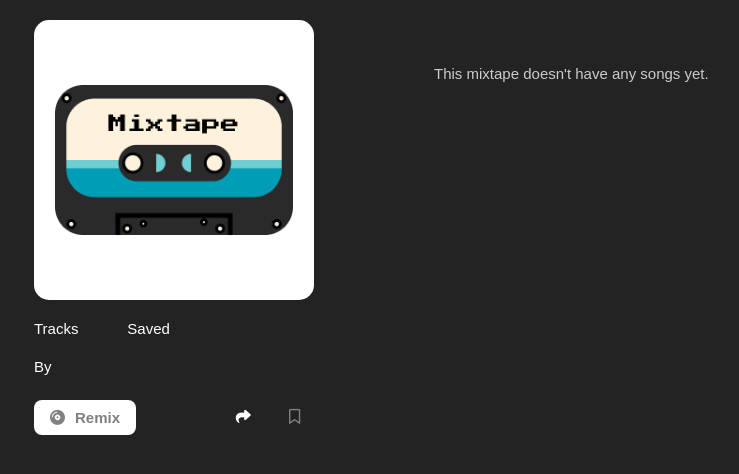
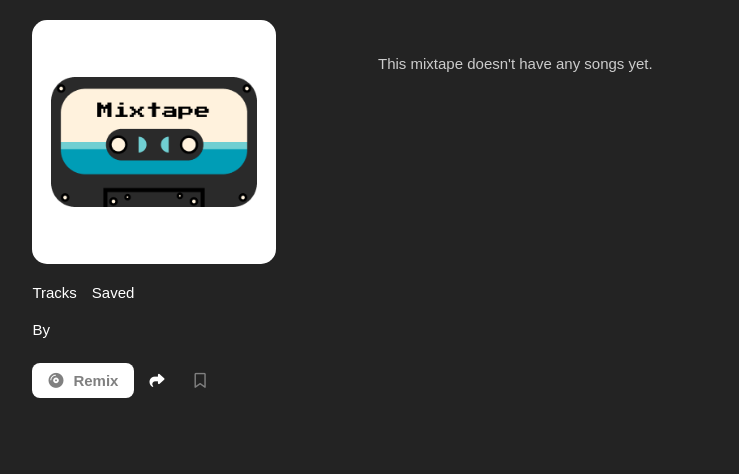
Before and after one commit to CSCI-5117-F26/developing-the-interactive-web-project-1-group-7, a Python web app: template src/developing_the_interactive_web_project_1_group_7/templates/view_mixtape.html in a window 1280 px wide. Shown: the part 72-546 px from the top of the page, without its empty margins (6-745 px from the left). Run offline with Jinja, Linux system fonts and the light colour scheme; the template is opened without the code that fills it, so the values that code supplies are empty; some libraries are stand-ins or nearby versions.

Commit message:
Updated css for view mixtape for resizing

```diff
--- a/src/developing_the_interactive_web_project_1_group_7/static/edit_mixtape.css
+++ b/src/developing_the_interactive_web_project_1_group_7/static/edit_mixtape.css
@@ -1,8 +1,9 @@
 .card {
     background-color: white;
     border-radius: 15px;
-    height: 35vh;
-    width: 35vh;
+    width: 100%;
+    max-width: 35vh;
+    aspect-ratio: 1 / 1;
     display: flex;
     justify-content: center;
     align-items: center;
@@ -22,7 +23,7 @@
 
 .left-side {
     box-sizing: border-box;
-    padding: 20px 0 20px 40px;
+    padding: 20px clamp(15px, 3%, 40px);
 }
 
 
@@ -82,9 +83,12 @@
 
 .actions {
     align-items: center;
-    margin-bottom: 15px;
     display: flex;
     gap: 15px;
+}
+
+.actions > div {
+    width: auto;
 }
 
 #remix {
@@ -121,7 +125,7 @@
 
 .right-side {
     box-sizing: border-box;
-    padding: 50px 80px 20px 120px;
+    padding: 40px clamp(15px, 5%, 80px);
 }
 
 .modal {
@@ -215,3 +219,13 @@ dialog p {
 .button-confirm {
     background-color: #FF7878;
 }
+
+.stats {
+    display: flex;
+    flex-wrap: wrap;
+    gap: 15px;
+}
+
+.stats > div {
+    width: auto;
+}
--- a/src/developing_the_interactive_web_project_1_group_7/static/songs.css
+++ b/src/developing_the_interactive_web_project_1_group_7/static/songs.css
@@ -1,10 +1,16 @@
 .song {
     align-items: center;
+    padding: 5px 0;
+    border-radius: 10px;
+}
+
+.song:hover {
+    background-color: #303030;
 }
 
 .song-img {
     display: block;
-    width: 60%;
+    width: 80%;
     max-width: 120px;
     object-fit: cover;
     border-radius: 8px;
@@ -12,15 +18,18 @@
 }
 
 .song h5 {
-    margin-bottom: 6px;
-    font-size: 15px;
-    font-weight: 700;
+    margin: 0 0 6px;
 }
 
 .song-meta {
     display: flex;
     gap: 24px;
     font-size: 15px;
+    flex-wrap: wrap;
+}
+
+.song-meta {
+    margin: 0;
 }
 
 .song .pure-u-2-24 {
--- a/src/developing_the_interactive_web_project_1_group_7/templates/view_mixtape.html
+++ b/src/developing_the_interactive_web_project_1_group_7/templates/view_mixtape.html
@@ -52,7 +52,7 @@
 <section>
 
 <div class="pure-g">
-    <div class="pure-u-1-4 left-side">
+    <div class="pure-u-1 pure-u-md-1-4 left-side">
         <div class="card" id="mixtape-cover">
             {% if is_owner %}
             <button type="button" command="show-modal" commandfor="change-cover" aria-label="Change cover" style="background: none; border: none; padding: 0; width: 100%; height: 100%; cursor: pointer;">
@@ -79,7 +79,7 @@
         </div>
         {% endif %}
 
-        <div class="pure-g">
+        <div class="pure-g stats">
             <div class="pure-u-1-3"><p id="total-tracks">{{ mixtape.track_count }} {{ "Track" if mixtape.track_count == 1 else "Tracks" }}</p></div>
             <div class="pure-u-1-3"><p><span id="total-save">{{ mixtape.saved_count }}</span> Saved</p></div>
             <!-- <div class="pure-u-1-3"><p>15 Likes</p></div> -->
@@ -182,7 +182,7 @@
         </div>
         {% endif %}
     </div>
-    <div class="pure-u-3-4 right-side">
+    <div class="pure-u-1 pure-u-md-3-4 right-side">
         {% for song in mixtape.tracks %}
             {% include "./components/song_row.html" %}
         {% else %}
```
